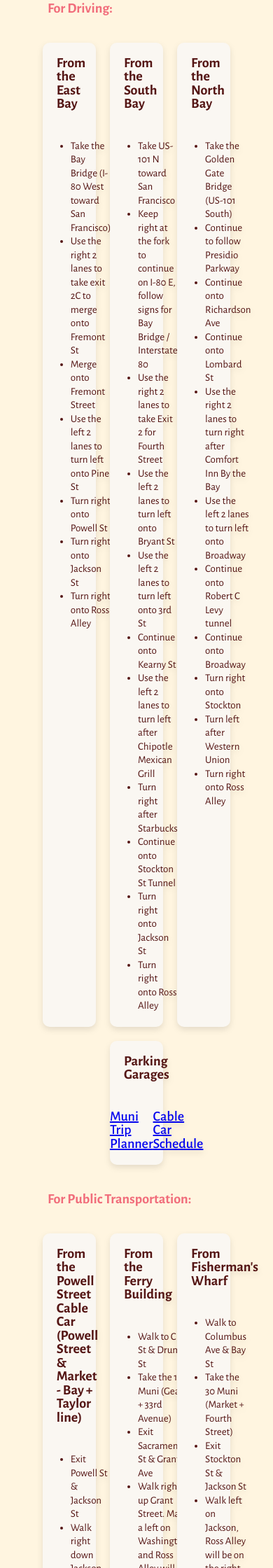
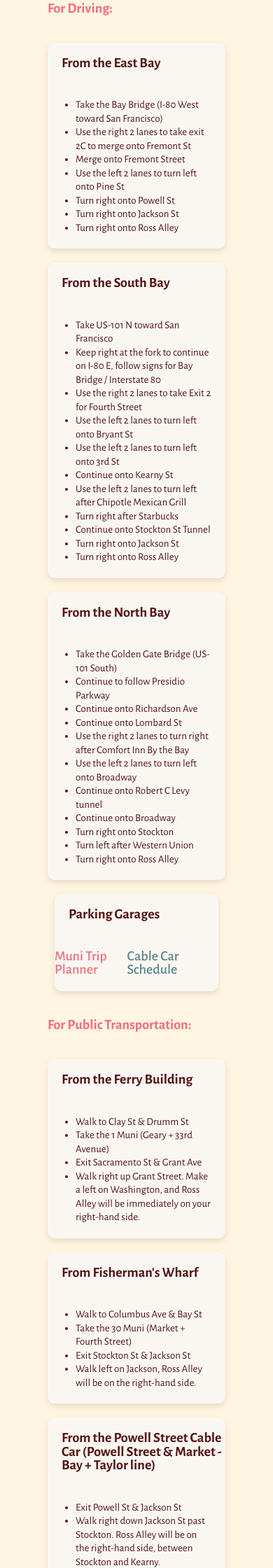
Before and after one commit to theconnieliu/Fortune-Cookie-Redesign, a PHP site: page /home.html in a window 390 px wide. Shown: the part 1543-3783 px from the top of the page at 70% size. Run offline with PHP 8.4, Linux system fonts and the light colour scheme.

Commit message:
Made card sizes and flex alignment responsive

```diff
--- a/home.html
+++ b/home.html
@@ -58,7 +58,7 @@
           Hours:<br>
           Mon - Fri, 9:00am - 6:30pm<br>
           Sat - Sun, 9:00am - 7:00pm</p>
-        <p class= "pink-link">Get Directions</p>
+        <p class= "link">Get Directions</p>
         </div>
         <div class= "map-container">
         <iframe src="https://www.google.com/maps/embed?pb=!1m18!1m12!1m3!1d3152.7573329069!2d-122.40952478503718!3d37.79572641872744!2m3!1f0!2f0!3f0!3m2!1i1024!2i768!4f13.1!3m3!1m2!1s0x808580f35d997251%3A0xeaf42e49647fd390!2sGolden%20Gate%20Fortune%20Cookie%20Factory!5e0!3m2!1sen!2sus!4v1603047821015!5m2!1sen!2sus" width="600" height="450" frameborder="0" style="border:0;" allowfullscreen="" aria-hidden="false" tabindex="0"></iframe>
@@ -131,14 +131,14 @@
         </div>
       </div>
     </div>
-    <div class= "parking">
+    <div class= "add-on">
         <div class = "card" id= "parking-garages">
             <div class="card-header">
                 <p><b>Parking Garages</b></p>
             </div>
             <div class="card-body">
-                <p class= "pink-link"><a href="https://www.sfmta.com/getting-around/muni/routes-stops">Muni Trip Planner</a></p>
-                <p class= "pink-link"><a href="https://www.sfmta.com/routes/powellhyde-cable-car">Cable Car Schedule</a></p>
+                <p class= "link"><a href="https://www.sfmta.com/getting-around/muni/routes-stops" >Muni Trip Planner</a></p>
+                <p class= "link"><a href="https://www.sfmta.com/routes/powellhyde-cable-car" id= "blue-link">Cable Car Schedule</a></p>
             </div>
         </div>
         </div>
@@ -146,19 +146,7 @@
 
     <h4>For Public Transportation:</h4>
     <div class= "transit-instructions">
-      <div class= "card" id= "cable-car">
-        <div class="card-header">
-          <p>
-            <b>From the Powell Street Cable Car (Powell Street & Market - Bay + Taylor line)</b>
-          </p>
-        </div>
-        <div class="card-body">
-          <ul>
-              <li>Exit Powell St & Jackson St</li>
-              <li>Walk right down Jackson St past Stockton. Ross Alley will be on the right-hand side, between Stockton and Kearny.</li>
-          </ul>
-        </div>
-      </div>
+
       <div class = "card" id= "ferry-building">
         <div class="card-header">
             <p><b>From the Ferry Building</b></p>
@@ -186,9 +174,23 @@
             </ul>
         </div>
       </div>
+      <div class= "card" id= "cable-car">
+        <div class="card-header">
+          <p>
+            <b>From the Powell Street Cable Car (Powell Street & Market - Bay + Taylor line)</b>
+          </p>
+        </div>
+        <div class="card-body">
+          <ul>
+              <li>Exit Powell St & Jackson St</li>
+              <li>Walk right down Jackson St past Stockton. Ross Alley will be on the right-hand side, between Stockton and Kearny.</li>
+          </ul>
+        </div>
+      </div>
+
     </div>
 
-    <div class= "addition">
+    <div class= "add-on">
     <div class = "card" id= "additional-help">
         <div class="card-header">
             <p><b>Additional Help</b></p>
--- a/index.css
+++ b/index.css
@@ -197,10 +197,18 @@ button:hover {
 
 }
 
-.pink-link {
+.link, a{
+    font-family: 'Alegreya Sans', sans-serif;
     font-weight: 500;
     color: #F16D7B;
+    text-decoration: none;
 }
+
+#blue-link {
+    color: #598588;
+}
+
+
 
 .driving-instructions, .transit-instructions {
     display: flex;
@@ -218,7 +226,7 @@ button:hover {
     filter: drop-shadow(0px 4px 4px rgba(0, 0, 0, 0.10));
 }
 
-.addition, .parking {
+.add-on {
     display: flex;
     justify-content: center;
 }
@@ -250,6 +258,19 @@ button:hover {
 .additional-body {
     padding-left: 20px;
     padding-bottom: 20px;
+}
+
+@media(max-width: 850px) {
+    .driving-instructions, .transit-instructions {
+        display: flex;
+        flex-direction: column;
+        justify-content: center;
+        align-items: center;
+    }
+
+    .card {
+        width: 100%;
+    }
 }
 
 .phone-number {
```
